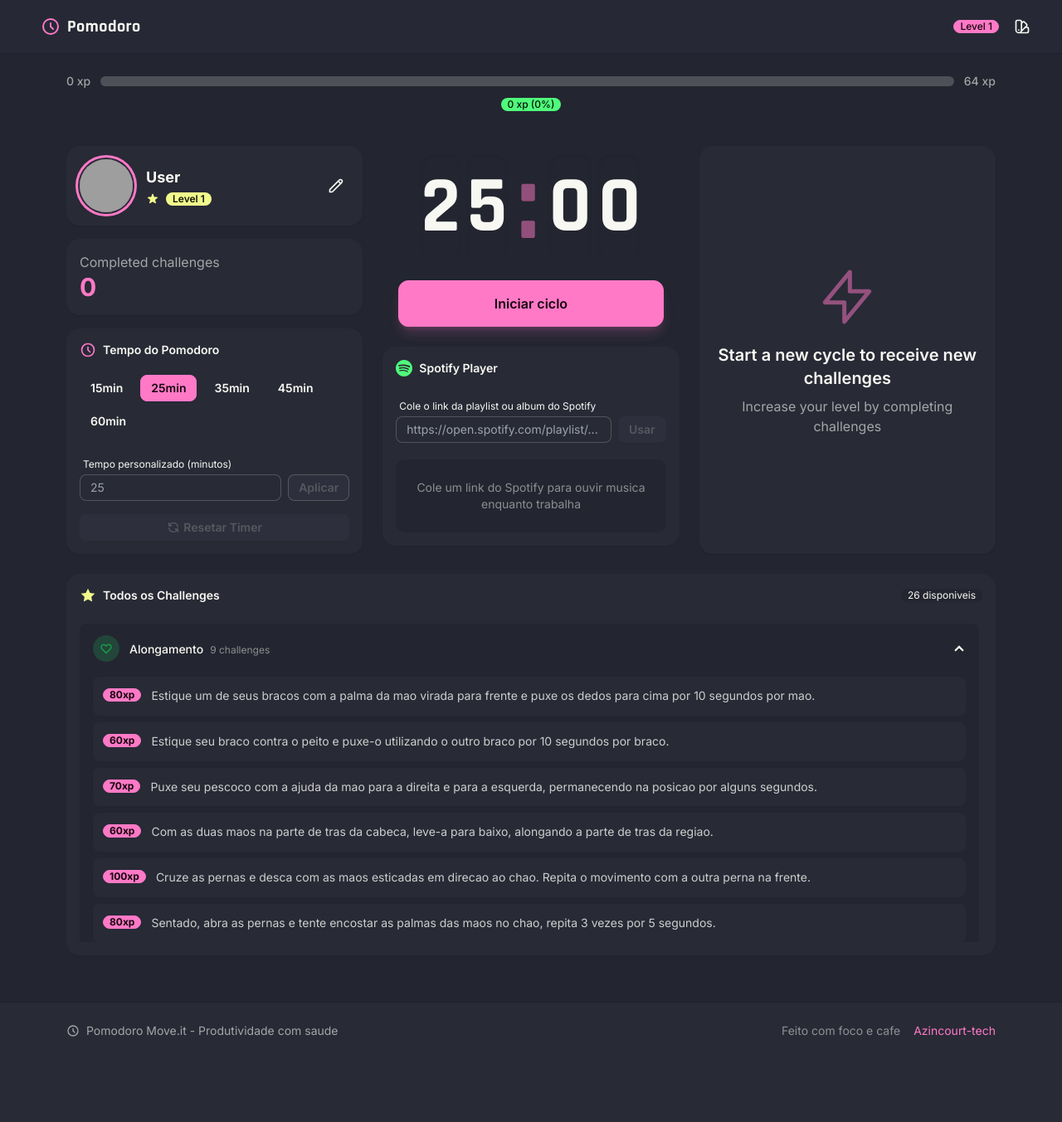
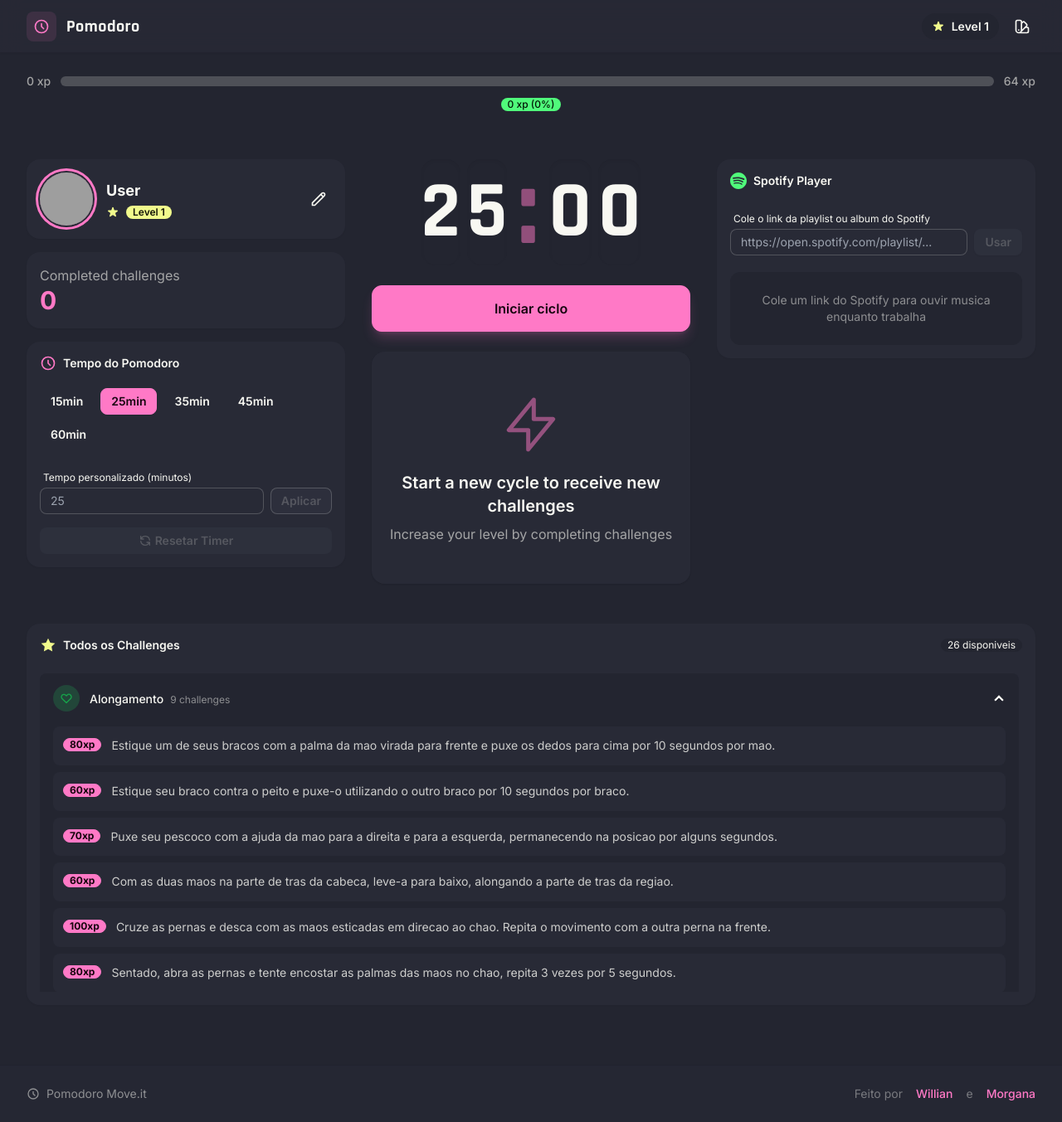
Before and after one commit to Azincourt-tech/pomodoro-nuxt, a Nuxt app: page / in a window 1280 px wide. Shown: the whole page at 83% size. Before the commit the page ends 1277 px from the top, so only its background shows below. Built offline with nearby package versions, Linux system fonts and the light colour scheme; grey boxes are pictures that could not be loaded.

Commit message:
Melhora layout desktop com sidebar layout
- Layout sidebar 3 colunas no desktop (profile, countdown, spotify)
- Sticky sidebars para melhor navegacao
- Navbar com glass effect
- Footer com creditos de Willian e Morgana
- CSS otimizado para desktop

```diff
--- a/assets/css/global.css
+++ b/assets/css/global.css
@@ -1,3 +1,4 @@
+/* Base font sizing */
 @media (max-width: 1023px) {
   html { font-size: 93.75%; }
 }
@@ -18,6 +19,7 @@ body {
 /* Smooth theme transitions */
 html {
   transition: background-color 0.3s ease, color 0.3s ease;
+  scroll-behavior: smooth;
 }
 
 /* Card hover effects */
@@ -59,11 +61,6 @@ html {
 .scale-enter-from { opacity: 0; transform: scale(0.95); }
 .scale-leave-to { opacity: 0; transform: scale(0.95); }
 
-/* Smooth scroll */
-html {
-  scroll-behavior: smooth;
-}
-
 /* Custom scrollbar */
 ::-webkit-scrollbar {
   width: 6px;
@@ -72,20 +69,47 @@ html {
   background: transparent;
 }
 ::-webkit-scrollbar-thumb {
-  background: oklch(var(--bc) / 0.2);
+  background: oklch(var(--bc) / 0.15);
   border-radius: 3px;
 }
 ::-webkit-scrollbar-thumb:hover {
-  background: oklch(var(--bc) / 0.3);
-}
-
-/* Countdown digit glow */
-@keyframes pulse-glow {
-  0%, 100% { opacity: 1; }
-  50% { opacity: 0.6; }
+  background: oklch(var(--bc) / 0.25);
 }
 
 /* Progress bar animation */
 .progress {
   transition: value 0.5s ease;
 }
+
+/* Desktop-specific: sidebar sticky behavior */
+@media (min-width: 1024px) {
+  aside {
+    align-self: flex-start;
+  }
+}
+
+/* Countdown digit styling */
+@keyframes countdown-pulse {
+  0%, 100% { opacity: 1; }
+  50% { opacity: 0.7; }
+}
+
+/* Glass effect for navbar */
+.navbar {
+  backdrop-filter: blur(12px);
+  -webkit-backdrop-filter: blur(12px);
+}
+
+/* Desktop: add subtle borders between sections */
+@media (min-width: 1024px) {
+  .lg\:border-l {
+    border-left: 1px solid oklch(var(--bc) / 0.1);
+  }
+}
+
+/* Better focus states */
+*:focus-visible {
+  outline: 2px solid oklch(var(--p));
+  outline-offset: 2px;
+  border-radius: 4px;
+}
--- a/layouts/default.vue
+++ b/layouts/default.vue
@@ -1,25 +1,35 @@
 <template>
   <div class="min-h-screen bg-base-200 flex flex-col">
     <!-- Navbar -->
-    <nav class="navbar bg-base-100 shadow-sm px-4 lg:px-8 sticky top-0 z-50 backdrop-blur-sm bg-base-100/95">
+    <nav class="navbar bg-base-100/80 backdrop-blur-md shadow-sm px-4 lg:px-8 sticky top-0 z-50 border-b border-base-300/50">
       <div class="flex-1">
-        <NuxtLink to="/" class="btn btn-ghost text-xl font-bold font-rajdhani tracking-wide gap-2">
-          <svg class="w-6 h-6 text-primary" fill="none" stroke="currentColor" viewBox="0 0 24 24">
-            <path stroke-linecap="round" stroke-linejoin="round" stroke-width="2" d="M12 8v4l3 3m6-3a9 9 0 11-18 0 9 9 0 0118 0z" />
-          </svg>
-          Pomodoro
+        <NuxtLink to="/" class="flex items-center gap-3 group">
+          <div class="w-9 h-9 bg-primary/10 rounded-lg flex items-center justify-center group-hover:bg-primary/20 transition-colors">
+            <svg class="w-5 h-5 text-primary" fill="none" stroke="currentColor" viewBox="0 0 24 24">
+              <path stroke-linecap="round" stroke-linejoin="round" stroke-width="2" d="M12 8v4l3 3m6-3a9 9 0 11-18 0 9 9 0 0118 0z" />
+            </svg>
+          </div>
+          <span class="text-xl font-bold font-rajdhani tracking-wide">Pomodoro</span>
         </NuxtLink>
       </div>
       <div class="flex-none">
         <div class="flex items-center gap-3">
-          <span class="badge badge-primary badge-sm font-medium hidden sm:flex">Level {{ challenges.level }}</span>
+          <!-- Level badge -->
+          <div class="hidden sm:flex items-center gap-2 px-3 py-1.5 bg-base-200 rounded-full">
+            <svg class="w-4 h-4 text-warning" fill="currentColor" viewBox="0 0 20 20">
+              <path d="M9.049 2.927c.3-.921 1.603-.921 1.902 0l1.07 3.292a1 1 0 00.95.69h3.462c.969 0 1.371 1.24.588 1.81l-2.8 2.034a1 1 0 00-.364 1.118l1.07 3.292c.3.921-.755 1.688-1.54 1.118l-2.8-2.034a1 1 0 00-1.175 0l-2.8 2.034c-.784.57-1.838-.197-1.539-1.118l1.07-3.292a1 1 0 00-.364-1.118L2.98 8.72c-.783-.57-.38-1.81.588-1.81h3.461a1 1 0 00.951-.69l1.07-3.292z" />
+            </svg>
+            <span class="text-sm font-semibold">Level {{ challenges.level }}</span>
+          </div>
+
+          <!-- Theme toggle -->
           <div class="dropdown dropdown-end">
-            <div tabindex="0" role="button" class="btn btn-ghost btn-sm btn-circle">
+            <div tabindex="0" role="button" class="btn btn-ghost btn-sm btn-circle" title="Tema">
               <svg class="w-5 h-5" fill="none" stroke="currentColor" viewBox="0 0 24 24">
                 <path stroke-linecap="round" stroke-linejoin="round" stroke-width="2" d="M7 21a4 4 0 01-4-4V5a2 2 0 012-2h4a2 2 0 012 2v12a4 4 0 01-4 4zm0 0h12a2 2 0 002-2v-4a2 2 0 00-2-2h-2.343M11 7.343l1.657-1.657a2 2 0 012.828 0l2.829 2.829a2 2 0 010 2.828l-8.486 8.485M7 17h.01" />
               </svg>
             </div>
-            <div tabindex="0" class="dropdown-content z-[10] mt-3 p-2 shadow-lg bg-base-100 rounded-box w-64">
+            <div tabindex="0" class="dropdown-content z-[10] mt-3 p-2 shadow-xl bg-base-100 rounded-box w-64 border border-base-300/50">
               <ThemeSelector />
             </div>
           </div>
@@ -28,29 +38,33 @@
     </nav>
 
     <!-- Experience Bar -->
-    <div class="max-w-6xl mx-auto w-full px-4 pt-6">
+    <div class="max-w-7xl mx-auto w-full px-4 lg:px-8 pt-4 lg:pt-6">
       <ExperienceBar />
     </div>
 
     <!-- Main Content -->
-    <main class="max-w-6xl mx-auto w-full px-4 pb-8 flex-1">
+    <main class="max-w-7xl mx-auto w-full px-4 lg:px-8 pb-8 flex-1">
       <slot />
     </main>
 
     <!-- Footer -->
-    <footer class="bg-base-100 border-t border-base-300 mt-auto">
-      <div class="max-w-6xl mx-auto px-4 py-6">
-        <div class="flex flex-col sm:flex-row items-center justify-between gap-3">
-          <div class="flex items-center gap-2 text-sm text-base-content/60">
+    <footer class="bg-base-100/50 border-t border-base-300/50 mt-auto">
+      <div class="max-w-7xl mx-auto px-4 lg:px-8 py-6">
+        <div class="flex flex-col sm:flex-row items-center justify-between gap-3 text-sm">
+          <div class="flex items-center gap-2 text-base-content/50">
             <svg class="w-4 h-4" fill="none" stroke="currentColor" viewBox="0 0 24 24">
               <path stroke-linecap="round" stroke-linejoin="round" stroke-width="2" d="M12 8v4l3 3m6-3a9 9 0 11-18 0 9 9 0 0118 0z" />
             </svg>
-            <span>Pomodoro Move.it - Produtividade com saude</span>
+            <span>Pomodoro Move.it</span>
           </div>
-          <div class="flex items-center gap-4 text-sm text-base-content/50">
-            <span>Feito com foco e cafe</span>
-            <a href="https://github.com/Azincourt-tech" target="_blank" rel="noopener" class="link link-hover text-primary">
-              Azincourt-tech
+          <div class="flex items-center gap-4 text-base-content/40">
+            <span>Feito por</span>
+            <a href="https://github.com/Azincourt-tech" target="_blank" rel="noopener" class="link link-hover text-primary font-medium">
+              Willian
+            </a>
+            <span>e</span>
+            <a href="https://github.com/Morgana-Claw" target="_blank" rel="noopener" class="link link-hover text-primary font-medium">
+              Morgana
             </a>
           </div>
         </div>
--- a/pages/index.vue
+++ b/pages/index.vue
@@ -1,19 +1,29 @@
 <template>
-  <div class="py-6 space-y-6">
-    <!-- Top Section: Profile + Stats + Timer -->
-    <div class="grid grid-cols-1 lg:grid-cols-3 gap-6">
-      <!-- Left: Profile + Completed -->
-      <div class="space-y-4">
+  <div class="py-6 lg:py-10">
+    <!-- Desktop: Sidebar layout | Mobile: Stack layout -->
+    <div class="flex flex-col lg:flex-row gap-6 lg:gap-8">
+
+      <!-- LEFT SIDEBAR (Desktop only feel) -->
+      <aside class="w-full lg:w-80 xl:w-96 flex-shrink-0 space-y-5">
+        <!-- Profile Card -->
+        <div class="lg:sticky lg:top-24">
           <Profile />
+          <div class="mt-4">
             <CompletedChallenges />
+          </div>
+          <div class="mt-4">
             <TimerPresets />
           </div>
+        </div>
+      </aside>
 
-      <!-- Center: Countdown -->
-      <div class="flex flex-col items-center justify-center gap-6">
+      <!-- CENTER: Main content -->
+      <div class="flex-1 flex flex-col items-center gap-6 min-w-0">
+        <!-- Countdown - big and centered -->
+        <div class="w-full flex flex-col items-center">
           <Countdown @completed="getNewChallenge" />
 
-        <div class="w-full max-w-xs">
+          <div class="mt-6 w-full max-w-sm">
             <button
               v-if="countdown.hasCompleted"
               disabled
@@ -36,21 +46,27 @@
               Iniciar ciclo
             </button>
           </div>
+        </div>
 
-        <!-- Spotify Player - Always visible -->
-        <div class="w-full max-w-md">
-          <SpotifyPlayer />
+        <!-- Active Challenge (appears when cycle completes) -->
+        <div class="w-full max-w-lg">
+          <Card id="challenge" />
         </div>
       </div>
 
-      <!-- Right: Active Challenge -->
-      <div class="flex flex-col">
-        <Card id="challenge" class="flex-1" />
+      <!-- RIGHT SIDEBAR (Desktop only feel) -->
+      <aside class="w-full lg:w-80 xl:w-96 flex-shrink-0 space-y-5">
+        <div class="lg:sticky lg:top-24">
+          <!-- Spotify Player - always visible -->
+          <SpotifyPlayer />
         </div>
+      </aside>
     </div>
 
-    <!-- Challenges Browser -->
+    <!-- Challenges Browser - full width -->
+    <div class="mt-8 lg:mt-12">
       <ChallengeBrowser />
+    </div>
   </div>
 </template>
 
```
Lines whose indentation alone changed are shown as unchanged.
